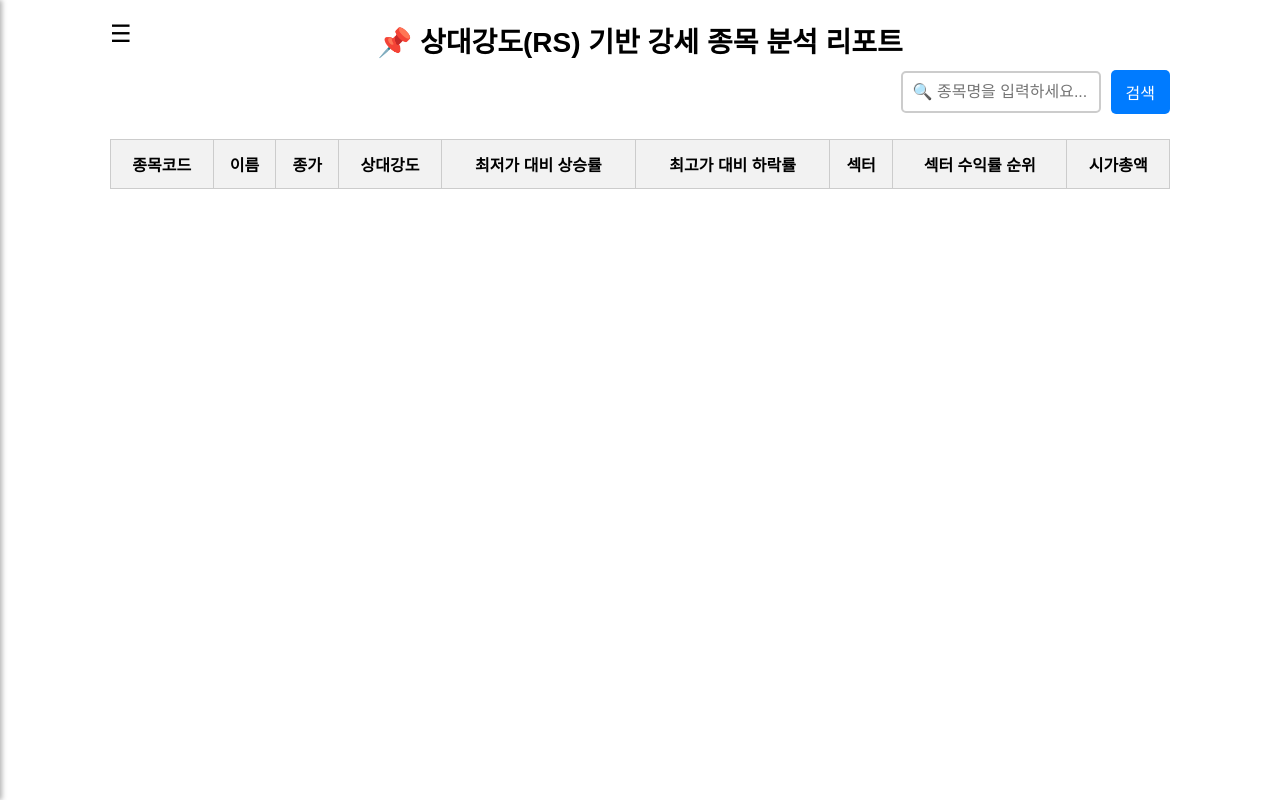
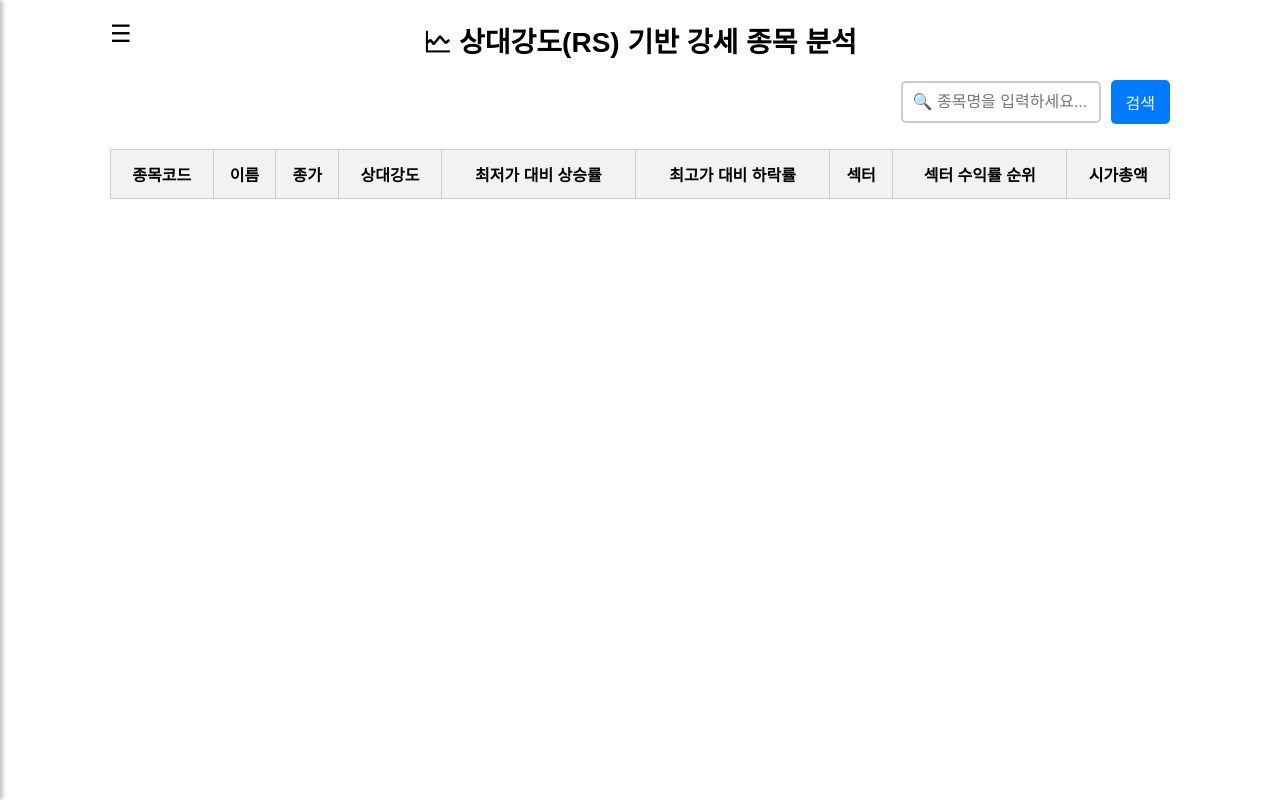
Before and after one commit to JanghyukChoi/backend-for-rs, a plain HTML site: page index.html in a window 1280 px wide. Drawn offline with Linux system fonts and the light colour scheme; no server answers.

Commit message:
Update index.html

```diff
--- a/index.html
+++ b/index.html
@@ -253,7 +253,7 @@
   <div class="menu-icon" onclick="toggleSidebar()">&#9776;</div>
 
   <!-- [B] 페이지 메인 제목 -->
-  <h1>📌 상대강도(RS) 기반 강세 종목 분석 리포트</h1>
+  <h1>🗠 상대강도(RS) 기반 강세 종목 분석</h1>
 
   <!-- [C] 상단(업데이트 시간 + 검색) -->
   <div class="top-container">
```
